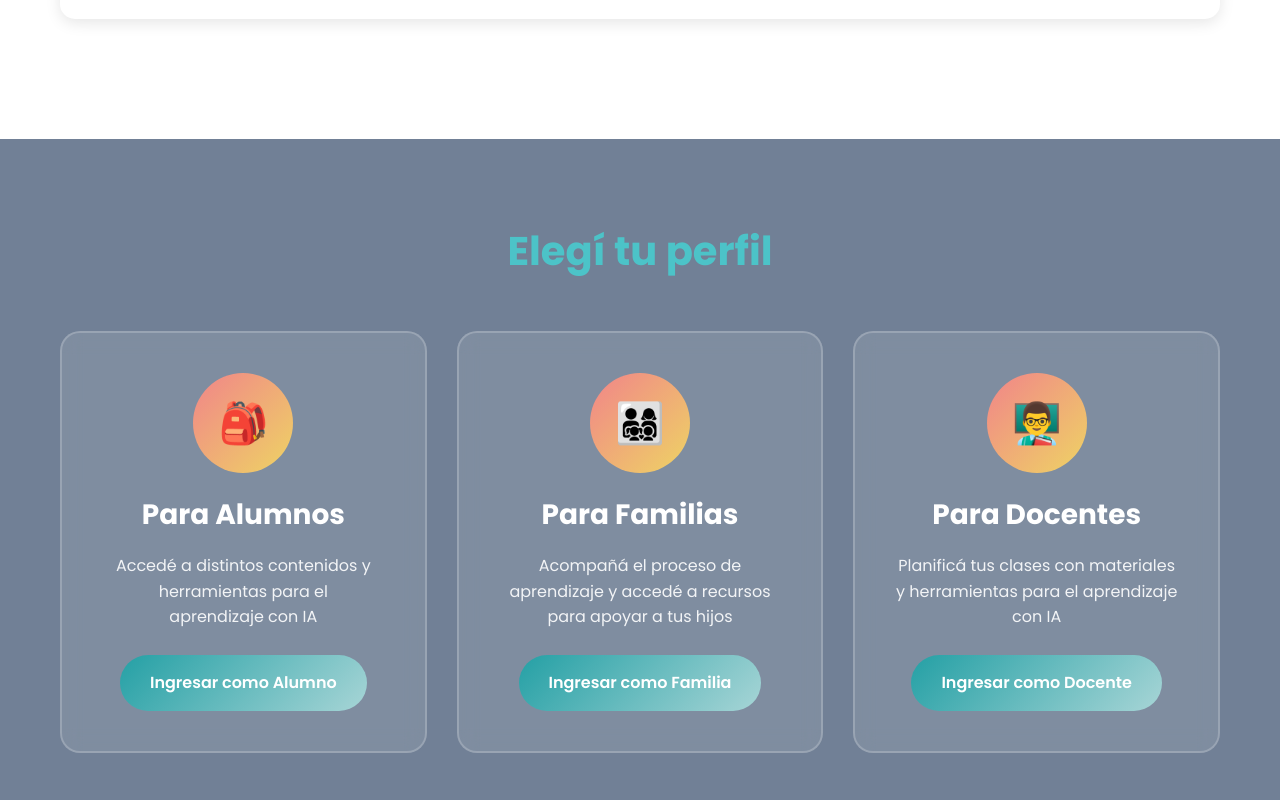
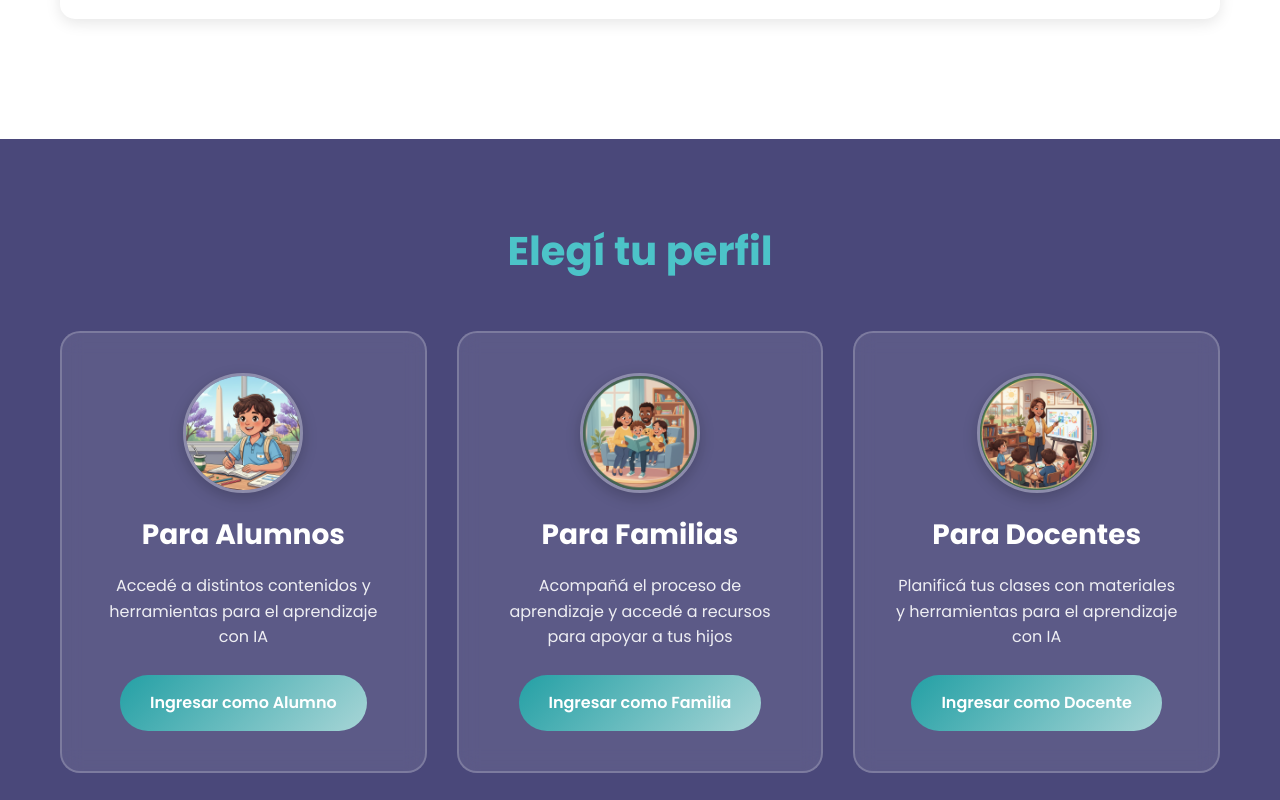
Before and after one commit to FernandoS94/EcosistemaDigital, a plain HTML site: page index.html in a window 1280 px wide. Shown: the part 2480-3280 px from the top of the page. Drawn offline with Linux system fonts and the light colour scheme; grey boxes are pictures that could not be loaded.

Commit message:
cambios en seccion ingreso

```diff
--- a/index.html
+++ b/index.html
@@ -362,9 +362,7 @@
 
  /* Access Section */
 .access-section {
-           /* background: linear-gradient(135deg, var(--dark-color) 0%, #2d3748 100%);*/
-           /* background: linear-gradient(135deg,#F9B2FA 0%, #4A487A 100%);*/
-           background: #718096;
+    background: var(--secondary-color);
     color: white;
 
         }
@@ -398,7 +396,7 @@
             box-shadow: 0 20px 40px var(--tercer-color);
         }
 
-        .access-icon {
+       /* .access-icon {
             width: 100px;
             height: 100px;
             margin: 0 auto 20px;
@@ -408,6 +406,27 @@
             align-items: center;
             justify-content: center;
             font-size: 2.5rem;
+        } */
+
+        .access-image {
+  width: 120px;
+  height: 120px;
+  margin: 0 auto 20px;
+  border-radius: 50%;
+  overflow: hidden;
+  border: 3px solid rgba(255, 255, 255, 0.3);
+  box-shadow: 0 5px 15px rgba(0, 0, 0, 0.2);
+  transition: transform 0.3s ease;
+}
+
+.access-image img {
+  width: 100%;
+  height: 100%;
+  object-fit: cover;
+}
+
+.access-card:hover .access-image {
+  transform: scale(1.05);
 }
 
         .access-card h3 {
@@ -905,24 +924,34 @@
   <div class="container">
     <h2 class="section-title" style="color: white;">Elegí tu perfil</h2>
     <div class="access-buttons">
+
       <div class="access-card animate-on-scroll">
-                        <div class="access-icon" aria-hidden="true">🎒</div>
+        <div class="access-image">
+          <img src="./img/flia1.png" alt="Alumno">
+        </div>
         <h3>Para Alumnos</h3>
-                        <p>Accedé a distintos contenidos y herramientas para el aprendizaje con IA</p>
-                        <a href="https://www.google.com.ar/" class="access-btn" >Ingresar como Alumno</a>
+        <p>Accedé a distintos contenidos y herramientas para el aprendizaje con IA</p>
+        <a href="https://www.google.com.ar/" class="access-btn">Ingresar como Alumno</a>
       </div>
+
       <div class="access-card animate-on-scroll">
-                        <div class="access-icon" aria-hidden="true">👨‍👩‍👧‍👦</div>
+        <div class="access-image">
+          <img src="./img/flia2.png" alt="Familia">
+        </div>
         <h3>Para Familias</h3>
         <p>Acompañá el proceso de aprendizaje y accedé a recursos para apoyar a tus hijos</p>
-                        <a href="#" class="access-btn" >Ingresar como Familia</a>
+        <a href="#" class="access-btn">Ingresar como Familia</a>
       </div>
+
       <div class="access-card animate-on-scroll">
-                        <div class="access-icon" aria-hidden="true">👨‍🏫</div>
+        <div class="access-image">
+          <img src="./img/docente.png" alt="Docente">
+        </div>
         <h3>Para Docentes</h3>
         <p>Planificá tus clases con materiales y herramientas para el aprendizaje con IA</p>
-                        <a href="docentes.html" class="access-btn" >Ingresar como Docente</a>
+        <a href="docentes.html" class="access-btn">Ingresar como Docente</a>
       </div>
+
     </div>
   </div>
 </section>
```
Also changed, not shown: img/docente.png (added), img/flia1.png (added), img/flia2.png (added), 2 other files. Lines whose indentation alone changed are shown as unchanged.
